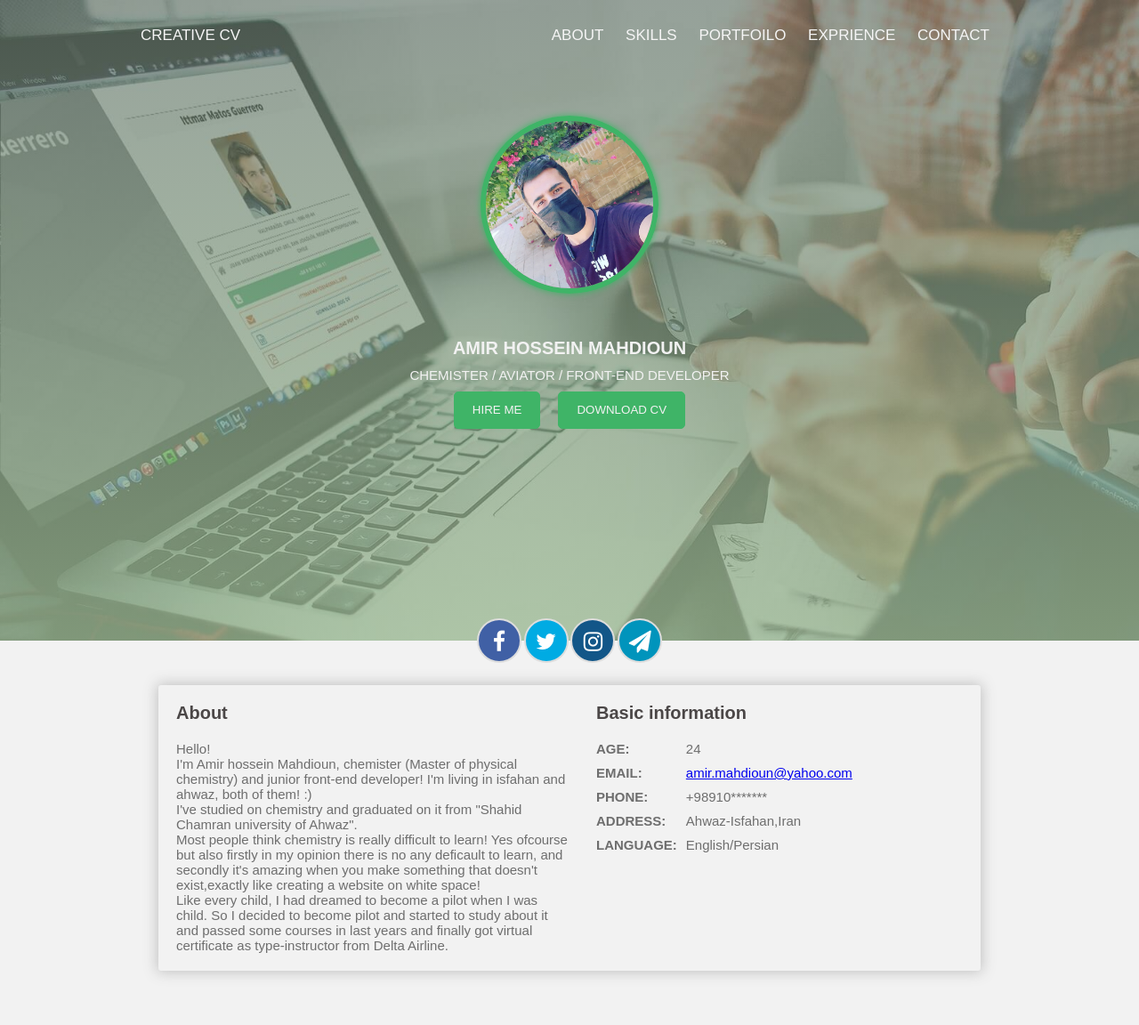
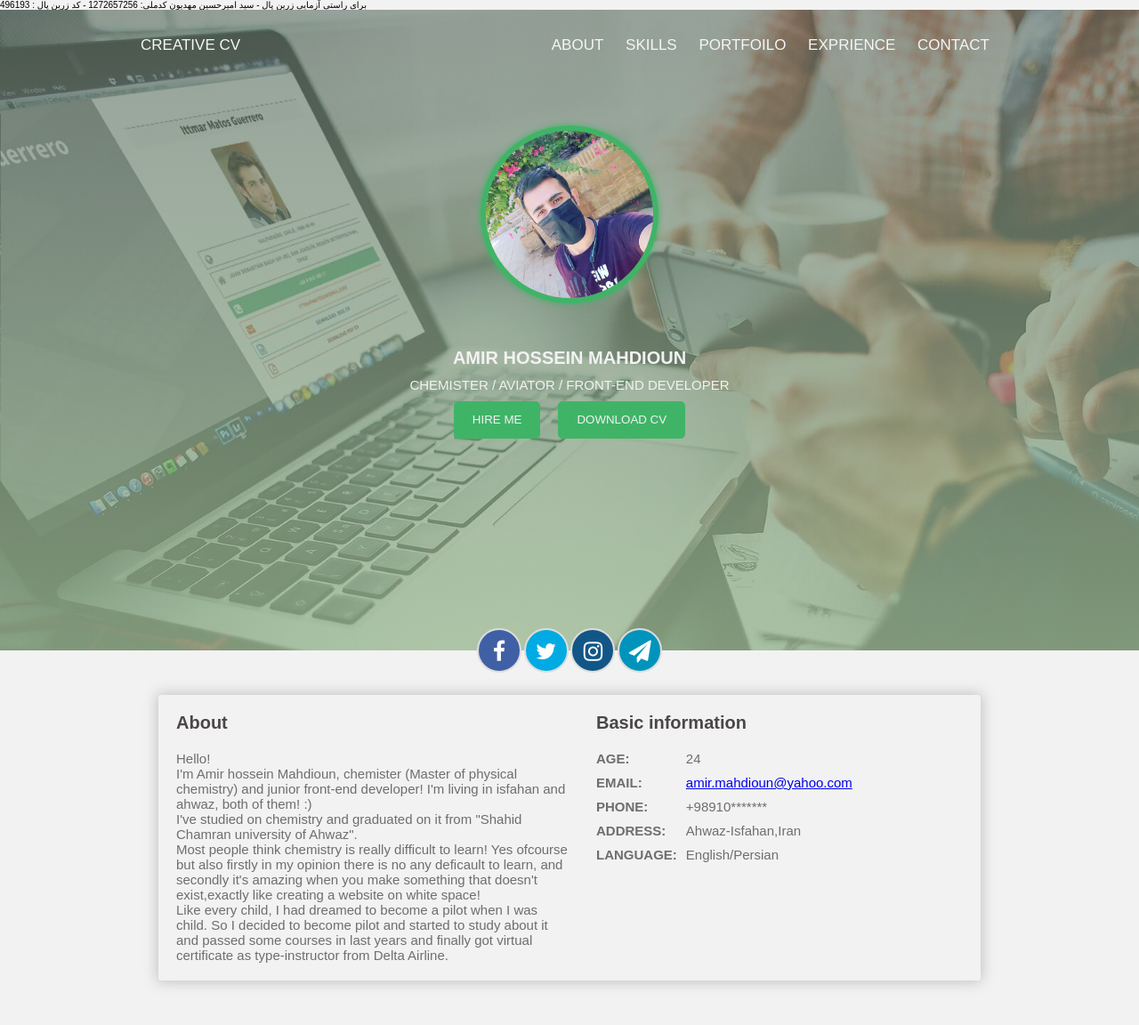
Before and after one commit to amirmahdioun/Resume-landing-page, a Jekyll site: the page index.html, which Jekyll copies as it is, in a window 1280 px wide. Shown: the whole page at 89% size. Built offline with Jekyll 4.4.1, drawn with Linux system fonts in a browser that asks for light colours; nearby versions of some CDN libraries.

Commit message:
Update index.html

```diff
--- a/index.html
+++ b/index.html
@@ -13,6 +13,7 @@
 </head>
 
 <body>
+    <p>برای راستی آزمایی زرین پال - سید امیرحسین مهدیون کدملی: 1272657256 - کد زرین پال : 496193</p>
     <header class="header">
         <div class="container">
             <nav class="navigation">
```
